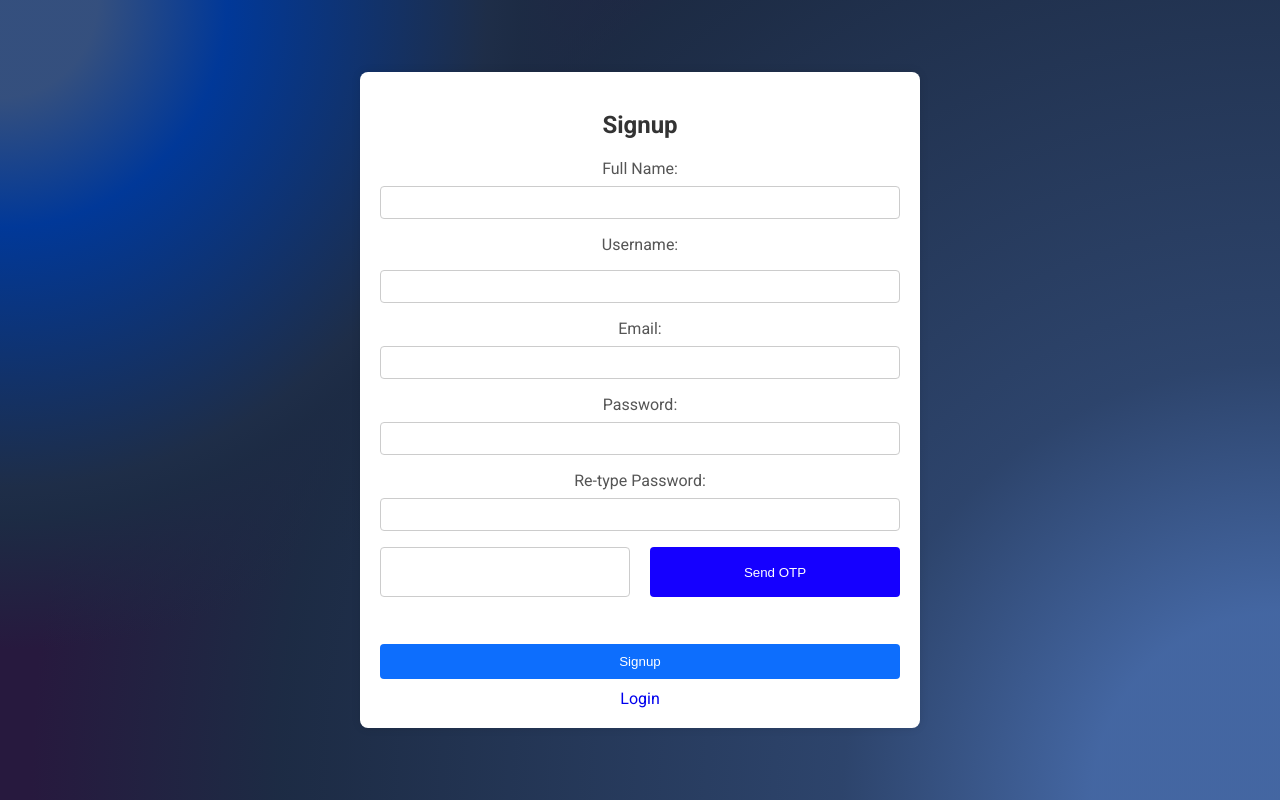
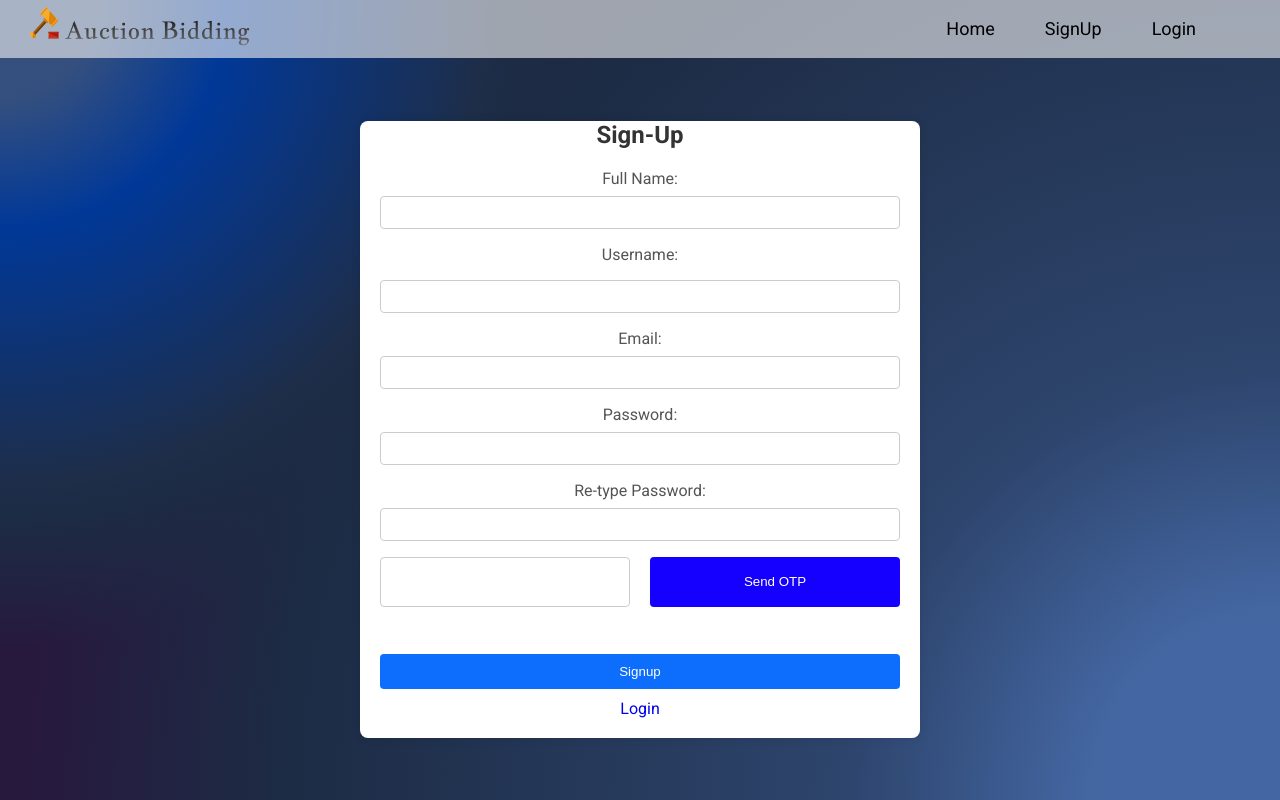
Before and after one commit to CharanChery/Projects, a website: page Auction Bidding Platform/public/signup.html in a window 1280 px wide. Drawn offline with nearby package versions, Linux system fonts and the light colour scheme.

Commit message:
Frontend changes

```diff
--- a/Auction Bidding Platform/public/login.css
+++ b/Auction Bidding Platform/public/login.css
@@ -1,3 +1,9 @@
+* {
+  margin: 0;
+  padding: 0;
+  box-sizing: border-box;
+}
+
 body {
   font-family: "Roboto", sans-serif;
   margin: 0;
@@ -5,6 +11,44 @@ body {
   align-items: center;
   justify-content: center;
   height: 100vh;
+}
+header {
+  position: fixed;
+  top: 0;
+  width: 100%;
+  display: flex;
+  justify-self: space-between;
+  align-items: center;
+  padding: 2px;
+  background-color: rgba(245, 245, 245, 0.603);
+  color: black;
+  z-index: 1000;
+}
+.logo {
+  height: 50px;
+  margin-left: 25px;
+}
+.navigation {
+  display: flex;
+  align-items: center;
+}
+.navigation ul {
+  display: flex;
+  list-style-type: none;
+  margin-left: 600px;
+  margin-top: 15px;
+}
+.navigation ul li {
+  margin-left: 50px;
+}
+.navigation ul li a {
+  color: black;
+  text-decoration: none;
+  font-size: 18px;
+}
+.navigation ul li a:hover {
+  color: blueviolet;
+  text-decoration: underline;
 }
 
 /* .login-container {
@@ -84,6 +128,7 @@ body {
     );
 }
 
+
 #radius-shape-1 {
   height: 220px;
   width: 220px;
@@ -93,8 +138,9 @@ body {
   background: radial-gradient(#a17fb569, #9a09ee);
   overflow: hidden;
   position: absolute; /* Make sure the position is absolute for proper movement */
-  animation: moveAnimation1 15s infinite; /* Play the animation infinitely */
+animation: moveAnimation1 15s infinite; /* Play the animation infinitely */
 }
+
 @keyframes moveAnimation1 {
   0% {
     top: 110px;
--- a/Auction Bidding Platform/public/signup.css
+++ b/Auction Bidding Platform/public/signup.css
@@ -5,13 +5,54 @@ body {
   align-items: center;
   justify-content: center;
   height: 100vh;
+  overflow: hidden;
+}
+
+header {
+  position: fixed;
+  top: 0;
+  width: 100%;
+  display: flex;
+  justify-self: space-between;
+  align-items: center;
+  padding: 2px;
+  background-color: rgba(245, 245, 245, 0.603);
+  color: black;
+  z-index: 1000;
+}
+.logo {
+  height: 50px;
+  margin-left: 25px;
+}
+.navigation {
+  display: flex;
+  align-items: center;
+}
+.navigation ul {
+  display: flex;
+  list-style-type: none;
+  margin-left: 600px;
+  margin-top: 15px;
+}
+.navigation ul li {
+  margin-left: 50px;
+}
+.navigation ul li a {
+  color: black;
+  text-decoration: none;
+  font-size: 18px;
+}
+.navigation ul li a:hover {
+  color: blueviolet;
+  text-decoration: underline;
 }
 
 .signup-container {
   background-color: #ffffff;
   border-radius: 8px;
   box-shadow: 0 0 10px rgba(0, 0, 0, 0.1);
-  padding: 20px;
+  margin-top: 58px;
+  padding: 0 20px 20px 20px;
   width: auto;
   text-align: center;
   z-index: 1;
--- a/Auction Bidding Platform/public/signup.html
+++ b/Auction Bidding Platform/public/signup.html
@@ -7,6 +7,18 @@
     <link href="https://fonts.googleapis.com/css2?family=Roboto:wght@400;700&display=swap" rel="stylesheet">
     <link rel="stylesheet" href="signup.css">
 </head>
+<header>
+    <div class="navigation">
+      <a href="#">
+        <img src="1images/ablogo3.svg" alt="logo" class="logo" />
+      </a>
+      <ul>
+        <li><a href="Home.html">Home</a></li>
+        <li><a href="signup.html">SignUp</a></li>
+        <li><a href="login.html">Login</a></li>
+      </ul>
+    </div>
+  </header>
 <body class="background-radial-gradient">
     <section class="text-center">
         <div
@@ -15,7 +27,7 @@
         ></div>
         <div id="radius-shape-2" class="position-absolute shadow-5-strong"></div>
     <div class="signup-container">
-        <h2>Signup</h2>
+        <h2>Sign-Up</h2>
         <form>
             <label for="fullname">Full Name:</label>
             <input type="text" id="fullname" name="fullname"  required>
```
Also changed, not shown: Auction Bidding Platform/public/Home.html (+3 -3 lines), Auction Bidding Platform/public/login.html (+12 -0 lines).
